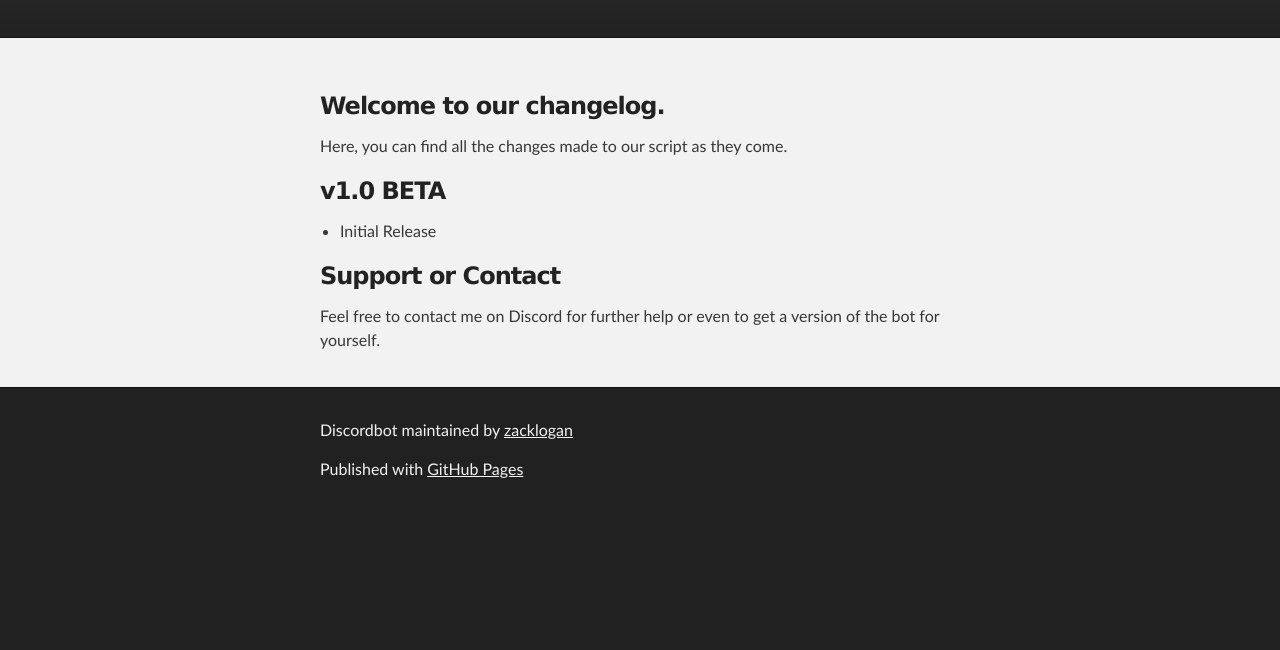
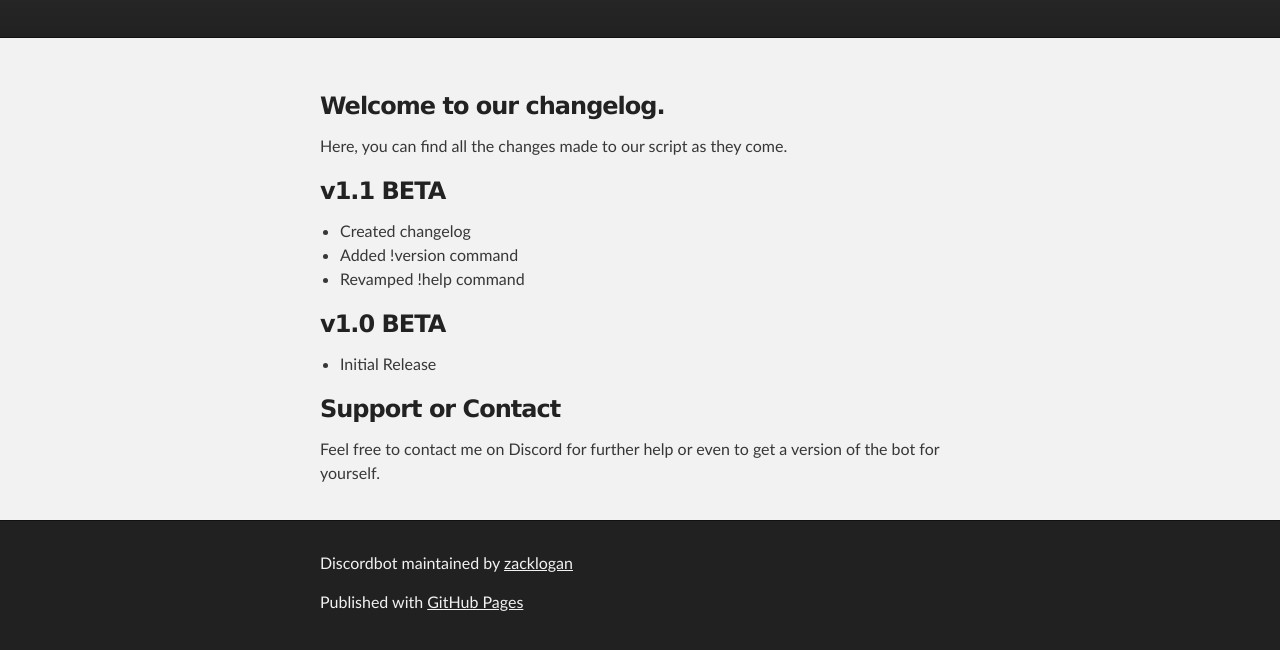
Before and after one commit to zacklogan/discordbot, a plain HTML site: page index.html in a window 1280 px wide. Shown: the part 136-786 px from the top of the page. Drawn offline with Linux system fonts and the light colour scheme.

Commit message:
Update index.html

```diff
--- a/index.html
+++ b/index.html
@@ -35,6 +35,15 @@
 <p>Here, you can find all the changes made to our script as they come.</p>
 
 <h3>
+<a id="v11-beta" class="anchor" href="#v11-beta" aria-hidden="true"><span aria-hidden="true" class="octicon octicon-link"></span></a>v1.1 BETA</h3>
+
+<ul>
+<li>Created changelog</li>
+  <li>Added !version command</li>
+  <li>Revamped !help command</li>
+</ul>
+
+<h3>
 <a id="v10-beta" class="anchor" href="#v10-beta" aria-hidden="true"><span aria-hidden="true" class="octicon octicon-link"></span></a>v1.0 BETA</h3>
 
 <ul>
```
